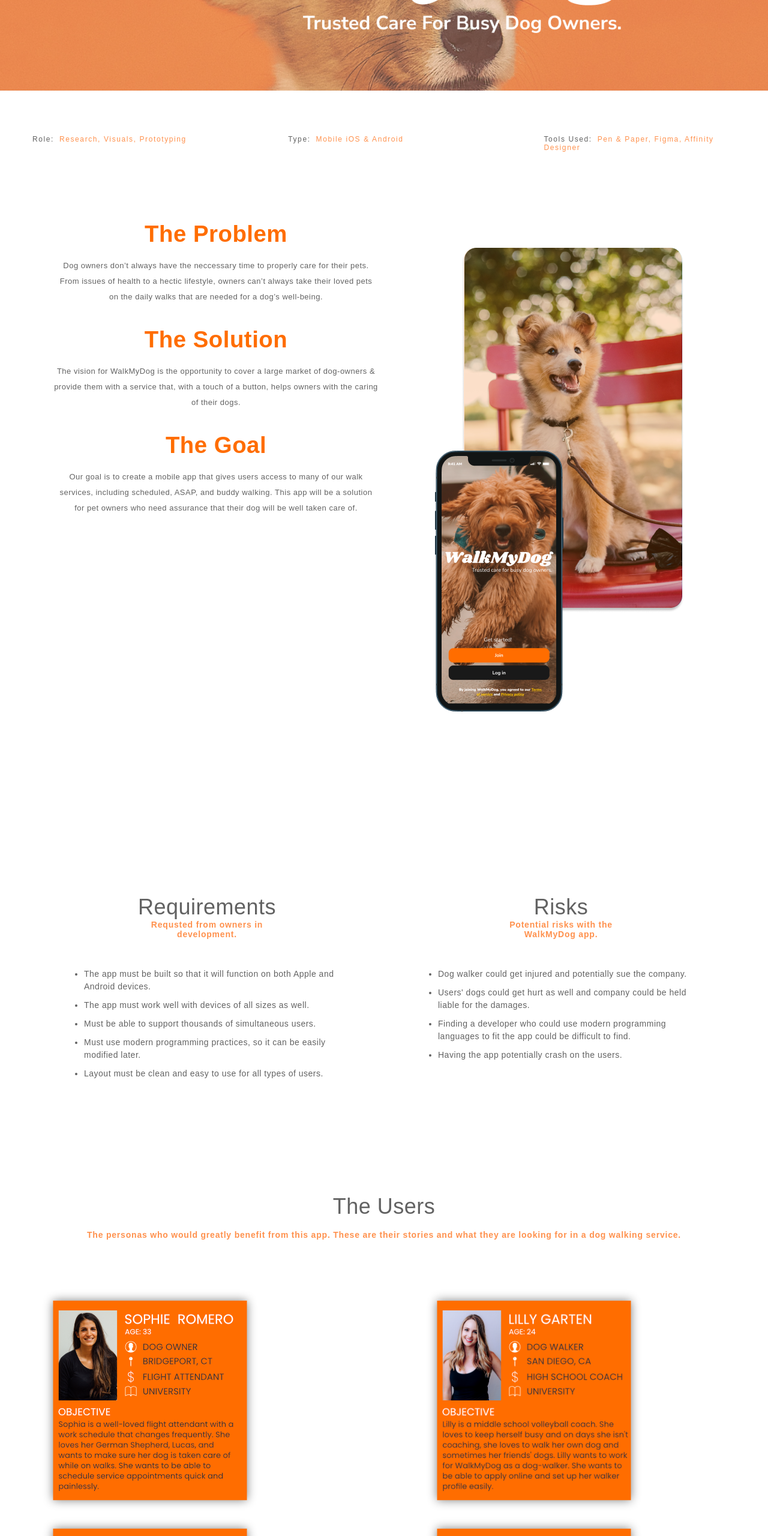
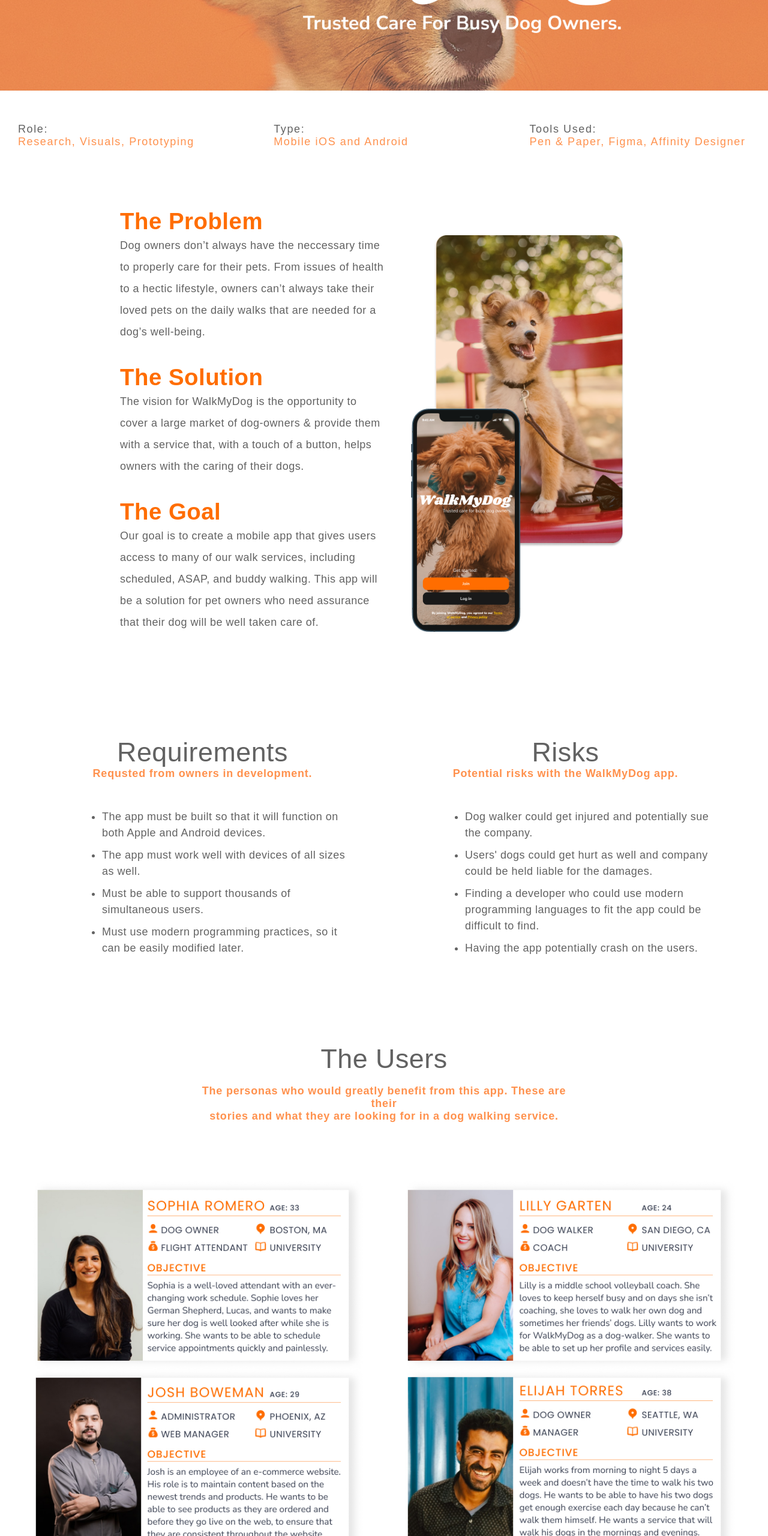
Before and after one commit to HarmelaS/walkmydog, a plain HTML site: page index.html in a window 1280 px wide. Shown: the part 240-2800 px from the top of the page at 60% size. Drawn offline with Linux system fonts and the light colour scheme.

Commit message:
updated user cards on index page

```diff
--- a/index.html
+++ b/index.html
@@ -17,17 +17,31 @@
             <div class="row">
 
                 <div class="col-1 info">
-                    <!--
+                    <div class="desktopInfo">
                         <p class="information">Role:</p>
                         <p class="infoSub">Research, Visuals, Prototyping</p>
-                    -->
+                    </div>
+                    <div class="mobileInfo">
                         <p class="information">Role: <span class="infoSub">Research, Visuals, Prototyping</span></p>
                     </div>
-                <div class="col-1 info">
-                    <p class="information">Type: <span class="infoSub">Mobile iOS & Android</span></p>
                 </div>
                 <div class="col-1 info">
+                    <div class="desktopInfo">
+                        <p class="information">Type:</p>
+                        <p class="infoSub">Mobile iOS and Android</p>
+                    </div>
+                    <div class="mobileInfo">
+                        <p class="information">Type: <span class="infoSub">Mobile iOS and Android</span></p>
+                    </div>
+                </div>
+                <div class="col-1 info">
+                    <div class="desktopInfo">
+                        <p class="information">Tools Used:</p>
+                        <p class="infoSub">Pen & Paper, Figma, Affinity Designer</p>
+                    </div>
+                    <div class="mobileInfo">
                         <p class="information">Tools Used: <span class="infoSub">Pen & Paper, Figma, Affinity Designer</span></p>
+                    </div>
                 </div>
 
             </div>
@@ -37,7 +51,7 @@
                 <!-- content section -->
                <div class="wmd-wrapper">
                 <div class="col-2 wmdContext">
-                    <h1>The Problem</h1><br>
+                    <h1>The Problem</h1>
                     <p class="description">
                         Dog owners don’t always have the neccessary time to properly
                         care for their pets. From issues of health to a hectic lifestyle,
@@ -46,7 +60,7 @@
                     </p>
                     <br>
                     <br>
-                    <h1>The Solution</h1><br>
+                    <h1>The Solution</h1>
                     <p class="description">
                         The vision for WalkMyDog is the opportunity to cover a large
                         market of dog-owners & provide them with a service that, with
@@ -54,7 +68,7 @@
                     </p>
                     <br>
                     <br>
-                    <h1>The Goal</h1><br>
+                    <h1>The Goal</h1>
                     <p class="description">
                         Our goal is to create a mobile app that gives users access to
                         many of our walk services, including scheduled, ASAP, and
@@ -70,8 +84,8 @@
                 <!-- requirements & risks section -->
                 <div class="col-3 wrapper">
                     <div class="col-2 requirements">
-                        <h2 style="text-align:center;">Requirements</h2>
-                        <h4 style="text-align: center;">Requsted from owners in <br>development.</h4>
+                        <h2 style="text-align: center;">Requirements</h2>
+                        <h4 style="padding:0px;">Requsted from owners in development.</h4>
                         <br>
                         <div class="risk-req-wrapper">
                             <ul class="listing">
@@ -89,14 +103,13 @@
                                     Must use modern programming practices, so it can be easily
                                     modified later.
                                 </li>
-                                <li>Layout must be clean and easy to use for all types of users.</li>
                             </ul>
                         </div>
                     </div>
 
                     <div class="col-2 risks">
-                        <h2 style="text-align:center;">Risks</h2>
-                        <h4 style="text-align: center;">Potential risks with the <br>WalkMyDog app.</h4>
+                        <h2 style="text-align: center;">Risks</h2>
+                        <h4 style="padding:0px;">Potential risks with the WalkMyDog app.</h4>
                         <br>
                         <div class="risk-req-wrapper">
                             <ul class="listing">
@@ -125,21 +138,23 @@
                     <h2>The Users</h2>
                     <br>
                     <h4 style="text-align: center;">
-                    The personas who would greatly benefit from this app. These are their stories
+                    The personas who would greatly benefit from this app. These are their <br>stories
                     and what they are looking for in a dog walking service.
                     </h4>
                     <br>
                 </div>
+                <div class="usersWrapper">
                     <div class="col-2 usersLeft">
                         <div class="userCard-left">
-                        <img class="centerImg" src="images/userOne.png" width="380" height="400" alt="user one persona card">
-                        <img class="centerImg" src="images/userTwo.png" width="380" height="400" alt="user two persona card">
+                            <img class="centerImg" src="images/userOne.jpg" width="550" height="300" alt="user one persona card">
+                            <img class="centerImg" src="images/userTwo.jpg" width="550" height="300" alt="user two persona card">
                         </div>
                     </div>
                     <div class="col-2 usersRight">
                         <div class="userCard-right">
-                        <img class="centerImg" src="images/userThree.png" width="380" height="400" alt="user three persona card">
-                        <img class="centerImg" src="images/userFour.png" width="380" height="400" alt="user four persona card">
+                            <img class="centerImg" src="images/userThree.jpg" width="550" height="300" alt="user three persona card">
+                            <img class="centerImg" src="images/userFour.jpg" width="550" height="300" alt="user four persona card">
+                        </div>
                     </div>
                 </div>
 
@@ -216,34 +231,42 @@
                 <div class="wmdFuture">
 
                     <div class="col-2 newFeature">
-                        <h3>Grooming</h3>
-                        <p class="description">
+                        <h3 style="text-align: left;">Grooming</h3>
+                            <ul class="futureListing">
+                                <li>
                                     This will enable customers to purchase an
                                     added service to have their dogs groomed.
-                        </p>
+                                </li>
+                            </ul>
                     </div>
                     <div class="col-2 newFeature">
-                        <h3>Products</h3>
-                        <p class="description">
+                        <h3 style="text-align: left;">Products</h3>
+                        <ul class="futureListing">
+                            <li>
                                 This feature will enable customers to buy
                             original & third-party WalkMyDog merchandise.
-                        </p>
+                            </li>
+                        </ul>
                     </div>
                     <div class="col-2 newFeature">
-                        <h3>Training</h3>
-                        <p class="description">
+                        <h3 style="text-align: left;">Training</h3>
+                        <ul class="futureListing">
+                            <li>
                                 This feature will enable dog owners on the app
                                 to purchase dog training sessions to meet their
                                 dog's needs.
-                        </p>
+                            </li>
+                        </ul>
                     </div>
                     <div class="col-2 newFeature">
-                        <h3>Promotions & Gifts</h3>
-                        <p class="description">
+                        <h3 style="text-align: left;">Promotions & Gifts</h3>
+                        <ul class="futureListing">
+                            <li>
                                 This feature will enable customers to redeem
                             special rates or discounts on services or
                             future products.
-                        </p>
+                            </li>
+                        </ul>
                     </div>
 
                 </div>
--- a/styles.css
+++ b/styles.css
@@ -4,6 +4,10 @@
   margin: 0;
   scroll-behavior: smooth;
 }
+
+/*.container {
+  max-width: 100%;
+}*/
 
 [class*="col"] {
   height: auto;
@@ -29,6 +33,7 @@ h2 {
   font-weight: 400;
   letter-spacing: 0.5px;
   color: #626262;
+  text-align: center;
 }
 
 h3 {
@@ -46,6 +51,7 @@ h4 {
   font-weight: 600;
   letter-spacing: 0.8px;
   color: #ff914d;
+  text-align: center;
 }
 
 h5 {
@@ -57,6 +63,9 @@ h5 {
 }
 
 /*paragraphs*/
+.desktopInfo {
+  display: none;
+}
 .information {
   font-family: "Nunito Sans", sans-serif;
   font-size: 12px;
@@ -106,6 +115,8 @@ img {
 }
 
 .dogImg {
+  display: flex;
+  justify-content: center;
   margin: 50px 0px;
   padding: 0px 50px;
 }
@@ -146,6 +157,11 @@ li {
   line-height: 1.5;
   color: #626262;
   margin: 10px 0px;
+}
+
+.userCard-left,
+.userCard-right {
+  width: auto;
 }
 
 .dataFlow {
@@ -227,33 +243,84 @@ i {
 }
 
 /* For Desktop */
-@media screen and (min-width: 900px) {
+@media screen and (min-width: 1024px) {
   [class*="col"] {
-    padding: 50px;
+    padding: 35px;
+  }
+
+  .header {
+    width: 100%;
+    height: auto;
+    display: block;
+  }
+
+  .banner {
+    width: 100%;
   }
 
   h1 {
     font-size: 2.5vw;
+    text-align: left;
+  }
+
+  h2 {
+    font-size: 3.5vw;
+  }
+
+  h4 {
+    font-size: 18px;
+    text-align: center;
+    padding-left: 300px;
+    padding-right: 300px;
+  }
+
+  .description {
+    font-size: 18px;
+    text-align: left;
+    padding: 0px;
+  }
+
+  .desktopInfo {
+    display: block;
+    font-size: 18px;
+    margin-left: 0px;
   }
 
   .information,
   .infoSub {
-    margin-left: 4px;
+    font-size: 18px;
+    margin: 0px;
+  }
+
+  .mobileInfo {
+    display: none;
+  }
+
+  .info {
+    padding: 30px;
   }
 
   .wmdContext,
   .dogImg {
-    padding-bottom: 150px;
+    padding-bottom: 50px;
   }
 
   .wmd-wrapper {
     /*padding: 40px;*/
-    padding-left: 80px;
-    padding-right: 80px;
+    padding-left: 200px;
+    padding-right: 200px;
   }
 
   .risk-req-wrapper {
     padding: 20px;
+  }
+
+  .listing {
+    padding-left: 80px;
+  }
+
+  li {
+    font-size: 18px;
   }
 
   .col-1 {
@@ -288,17 +355,14 @@ i {
     float: right;
   }
 
-  .userCard-left,
-  .userCard-right {
-    width: 500px;
-    height: 700px;
-    margin-left: 0px;
-    padding-bottom: 100px;
+  .userCard-left {
+    width: 550px;
+    float: right;
   }
 
-  .usersLeft,
-  .usersRight {
-    padding: 0px 0px 100px 0px;
+  .userCard-right {
+    width: 550px;
+    float: left;
   }
 
   .userFlowchart {
@@ -348,6 +412,10 @@ i {
     width: 100%;
   }
 
+  .wmdFuture {
+    padding: 50px;
+  }
+
   h1 {
     font-size: 3vw;
   }
```
Also changed, not shown: images/userFour.jpg (added), images/userFour.png (deleted), images/userOne.jpg (added), images/userOne.png (deleted), images/userThree.jpg (added), images/userThree.png (deleted), images/userTwo.jpg (added), images/userTwo.png (deleted), 2 other files. Lines whose indentation alone changed are shown as unchanged.
